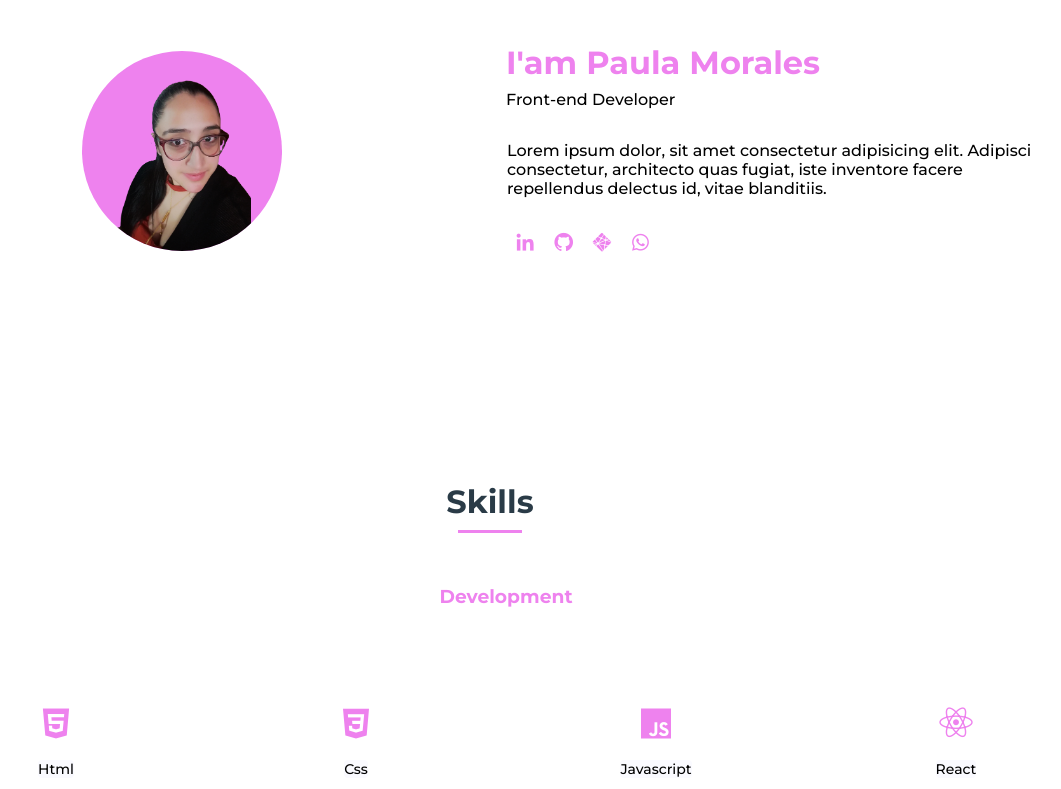
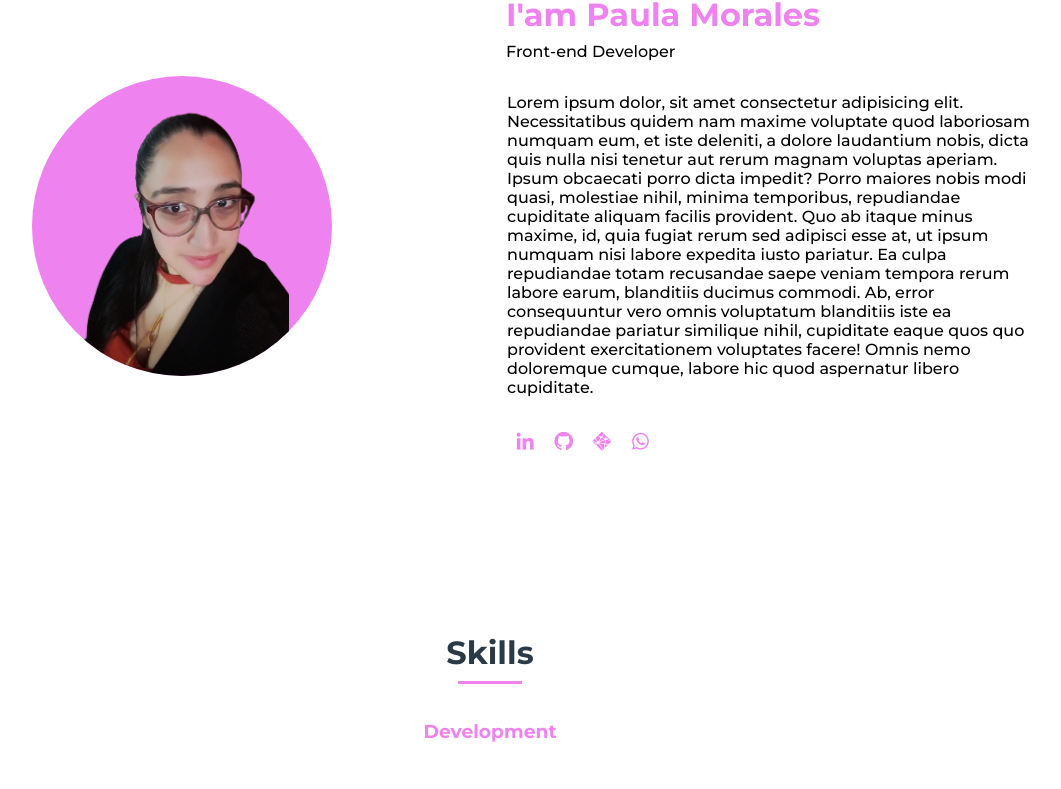
Before and after one commit to PauliMorales/myportfolio, a React (Vite) app: page / in a window 1280 px wide. Shown: the part 1116-1905 px from the top of the page, without its empty margins (150-1211 px from the left). Built offline with nearby package versions, Linux system fonts and the light colour scheme.

Commit message:
update home movile, about, footer and  skill section

```diff
--- a/src/App.css
+++ b/src/App.css
@@ -1,11 +1,11 @@
 .section {
-  padding: 4rem 1.5rem;
+  padding: 3rem 1.5rem;
 }
 .section-title {
   position: relative;
   font-size: 2rem;
   color: var(--dark-color);
-  margin: 2rem 0;
+  margin: 1rem 0;
   text-align: center;
 }
 .section-title::after {
@@ -22,10 +22,10 @@
 
 @media screen and (min-width: 768px) {
   .section {
-    padding-top: 4rem;
+    padding-top: 3rem;
   }
   .section-title {
-    margin-bottom: 4rem;
+    margin-bottom: 3rem;
   }
   .section-title::after {
     width: 64px;
--- a/src/components/About/About.jsx
+++ b/src/components/About/About.jsx
@@ -36,9 +36,7 @@ const About = () => {
             <h2 className="about__subtitle">I'am Paula Morales</h2>
             <span className="about__profession">Front-end Developer</span>
             <p className="about__text">
-              Lorem ipsum dolor, sit amet consectetur adipisicing elit. Adipisci
-              consectetur, architecto quas fugiat, iste inventore facere
-              repellendus delectus id, vitae blanditiis.
+              Lorem ipsum dolor, sit amet consectetur adipisicing elit. Necessitatibus quidem nam maxime voluptate quod laboriosam numquam eum, et iste deleniti, a dolore laudantium nobis, dicta quis nulla nisi tenetur aut rerum magnam voluptas aperiam. Ipsum obcaecati porro dicta impedit? Porro maiores nobis modi quasi, molestiae nihil, minima temporibus, repudiandae cupiditate aliquam facilis provident. Quo ab itaque minus maxime, id, quia fugiat rerum sed adipisci esse at, ut ipsum numquam nisi labore expedita iusto pariatur. Ea culpa repudiandae totam recusandae saepe veniam tempora rerum labore earum, blanditiis ducimus commodi. Ab, error consequuntur vero omnis voluptatum blanditiis iste ea repudiandae pariatur similique nihil, cupiditate eaque quos quo provident exercitationem voluptates facere! Omnis nemo doloremque cumque, labore hic quod aspernatur libero cupiditate.
             </p>
 
             <div className="about__social">
--- a/src/components/About/about.css
+++ b/src/components/About/about.css
@@ -52,8 +52,8 @@
     padding: 4rem 0;
   }
   .about__img {
-    width: 200px;
-    height: 200px;
+    width: 300px;
+    height: 300px;
   }
   .about__text {
     margin: 0 3rem 2rem 1px;
--- a/src/components/Contact/contact.css
+++ b/src/components/Contact/contact.css
@@ -68,7 +68,7 @@
   background: var(--first-color);
   padding: 1rem;
   border-radius: 5px;
-  margin: 1rem;
+  margin-top: 1rem;
 }
 
 @media screen and (min-width: 768px) {
--- a/src/components/Footer/Footer.jsx
+++ b/src/components/Footer/Footer.jsx
@@ -1,7 +1,7 @@
 import React from "react";
 import { renderList } from "../../utils";
 import { NAV_ITEMS } from "../../constants/arrays";
-import "./footer.css"
+import "./footer.css";
 
 const Footer = () => {
   const sNetworks = [
@@ -27,19 +27,13 @@ const Footer = () => {
       <footer className="footer section">
         <div className="footer__container">
           <div className="footer__data">
-            <h2 className="footer__title">PAULA MORALES</h2>
-            <p className="footer__text">
-              I'm PAULA MORALES and this is my personal website
-            </p>
-          </div>
-
-          <div className="footer__data">
             <h2 className="footer__title">EXPLORE</h2>
             <ul>{renderList(NAV_ITEMS, "footer__item", "footer__link")}</ul>
           </div>
 
           <div className="footer__data">
             <h2 className="footer__title">FOLLOW</h2>
+            <div className="footer__follow">
               {sNetworks.map((network) => (
                 <a
                   key={network.name}
@@ -52,6 +46,7 @@ const Footer = () => {
               ))}
             </div>
           </div>
+        </div>
       </footer>
     </div>
   );
--- a/src/components/Footer/footer.css
+++ b/src/components/Footer/footer.css
@@ -36,7 +36,7 @@
 @media screen and (min-width: 768px) {
   .footer__container {
     display: grid;
-    grid-template-columns: repeat(3, 1fr);
+    grid-template-columns: repeat(2, 1fr);
     justify-content: center;
     align-items: start;
     justify-items: center;
--- a/src/components/Header/header.css
+++ b/src/components/Header/header.css
@@ -22,14 +22,14 @@
   width: 100%;
   height: 100%;
   padding: 2rem;
-  background-color: rgb(255 255 255 / 50%);
+  background-color: rgb(238 130 238 / 65%);
   transition: 0.5s;
   backdrop-filter: blur(4px);
 }
 .nav__list {
   display: grid;
   align-items: baseline;
-  justify-items: end;
+  justify-items: center;
 }
 .nav__list:hover {
   color: rgb(204, 200, 200);
@@ -40,7 +40,7 @@
 .nav__link {
   font-size: 1.2rem;
   position: relative;
-  color: #9f719f;
+  color: whitesmoke;
 }
 .nav__link:hover {
   color: var(--first-color);
@@ -53,7 +53,6 @@
   font-size: 1.5rem;
   cursor: pointer;
 }
-
 .nav__menu-active {
   left: 0;
 }
@@ -79,7 +78,6 @@
   .nav__link:hover {
     color: #9f719f;
   }
-
   .nav__menu {
     position: relative;
     top: initial;
--- a/src/components/Portfolio/Portfolio.jsx
+++ b/src/components/Portfolio/Portfolio.jsx
@@ -5,28 +5,33 @@ import galletas from "../../assets/images/galletasdelafortuna.png"
 import user from "../../assets/images/user.png"
 import rickAndMorty from "../../assets/images/rickandmorty.png"
 import protPortafilio from "../../assets/images/protportafolio.png"
+import pokedex from "../../assets/images/pokedex.png"
 
 const Portfolio = () => {
   const projects = [
     {
+      image: pokedex,
+      link: "https://pokedex-paumor-bc2700.netlify.app" /*Pokedex*/,
+    },
+    {
+      image: rickAndMorty,
+      link: "https://rickandmorty-paumor-642eac.netlify.app" /*RickAndMorty*/,
+    },
+    {
       image: weather,
-      link: "https://fancy-seahorse-27c04f.netlify.app" /*WeatherApp */,
+      link: "https://weatherapp-paumor-27c04f.netlify.app" /*WeatherApp */,
+    },
+    {
+      image: user,
+      link: "https://userapp-paumor-78e30e.netlify.app" /*UsersCrud */,
     },
     {
       image: galletas,
-      link: "https://jazzy-dasik-680bf5.netlify.app" /*Galletas de la Fortuna */,
-    },
-    {
-      image: user,
-      link: "https://bright-dasik-78e30e.netlify.app" /*UsersCrud */,
-    },
-    {
-      image: rickAndMorty,
-      link: "https://lustrous-bienenstitch-642eac.netlify.app" /*RickAndMorty*/,
+      link: "https://fortunecookies-paumor-680bf5.netlify.app" /*Galletas de la Fortuna */,
     },
     {
       image: protPortafilio,
-      link: "https://stunning-scone-233525.netlify.app" /*prototipoPortafolio */,
+      link: "https://portfoliomockupone-paumor-233525.netlify.app" /*prototipoPortafolio */,
     },
   ];
 
@@ -39,8 +44,8 @@ const Portfolio = () => {
           {projects.map((project) => (
             <div key={project.image} className="portfolio__img">
               <a href={project.link} className="portfolio__link-name" target="_blank">
+                <img src={project.image} alt="" />
                 <span className="portfolio__details">View details</span>
-                <img src={project.image} alt="" />
               </a>
             </div>
           ))}
--- a/src/components/Portfolio/portfolio.css
+++ b/src/components/Portfolio/portfolio.css
@@ -2,17 +2,18 @@
   background-color: var(--white-color);
 }
 .portfolio__container {
-  justify-items: center;
-  row-gap: 2rem;
+  display: grid;
+  grid-template-columns: repeat(2, 1fr);
+  align-items: center;
+  text-align: center;
 }
 .portfolio__img {
-  position: relative;
-  overflow: hidden;
+  margin: 3px;
 }
 .portfolio__img img {
   border-radius: 0.5rem;
-  width: 40%;
-  height: 40%;
+  padding: 4px;
+  background-color: violet;
 }
 .portfolio__link {
   position: absolute;
@@ -36,9 +37,7 @@
 }
 
 @media screen and (min-width: 768px) {
-  .portfolio__container {
-    grid-template-columns: repeat(3, 1fr);
-    grid-template-rows: repeat(2, 1fr);
-    column-gap: 2rem;
+  .portfolio__img {
+    margin: 37px;
   }
 }
--- a/src/components/Skills/skills.css
+++ b/src/components/Skills/skills.css
@@ -1,7 +1,7 @@
 .skills__container {
   max-width: 100%;
   width: calc(100% - 2rem);
-  margin: 2rem;
+  margin: 1rem;
 }
 .skills__subtitle {
   color: var(--first-color);
@@ -21,13 +21,27 @@
 .skills__img img {
   border-radius: 0.5rem;
 }
+.skills__items {
+  display: flex;
+  flex-wrap: wrap;
+  gap: 2rem;
+  align-items: center;
+  justify-content: space-around;
+}
 
 .skills__items .bx {
-  color: var(--first-color);
+  color: white;
+  font-size: 50px;
+  background-color: violet;
+  padding: 1rem;
+  border-radius: 50%;
 }
 
 .skills__icon {
   margin: 1rem 0;
+  display: flex;
+  flex-direction: column-reverse;
+  align-items: center;
 }
 
 @media screen and (min-width: 768px) {
@@ -37,7 +51,7 @@
 
   .skills__subtitle {
     text-align: center;
-    margin: 4rem;
+    margin: 1rem;
   }
 
   .skills__items {
```
Also changed, not shown: src/assets/images/pokedex.png (added). Lines whose indentation alone changed are shown as unchanged.
